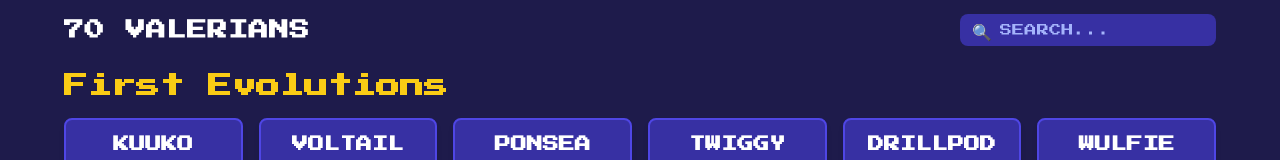
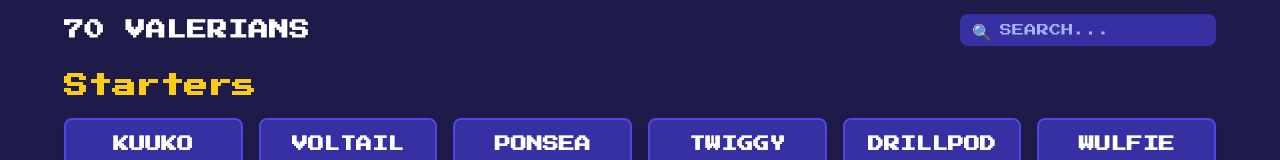
Before and after one commit to dimitronikito/valeria-hub, a Next.js app: page / in a window 1280 px wide. Shown: the part 178-338 px from the top of the page. Built offline with nearby package versions, Linux system fonts and the light colour scheme.

Commit message:
changed text

```diff
--- a/src/app/page.tsx
+++ b/src/app/page.tsx
@@ -25,7 +25,7 @@ const ValeriaHub: React.FC = () => {
   };
 
   const evolutionHeaders: Record<StarRating, string> = {
-    1: "First Evolutions",
+    1: "Starters",
     2: "Second Evolutions",
     3: "Third Evolutions",
     4: "Legendaries"
```
